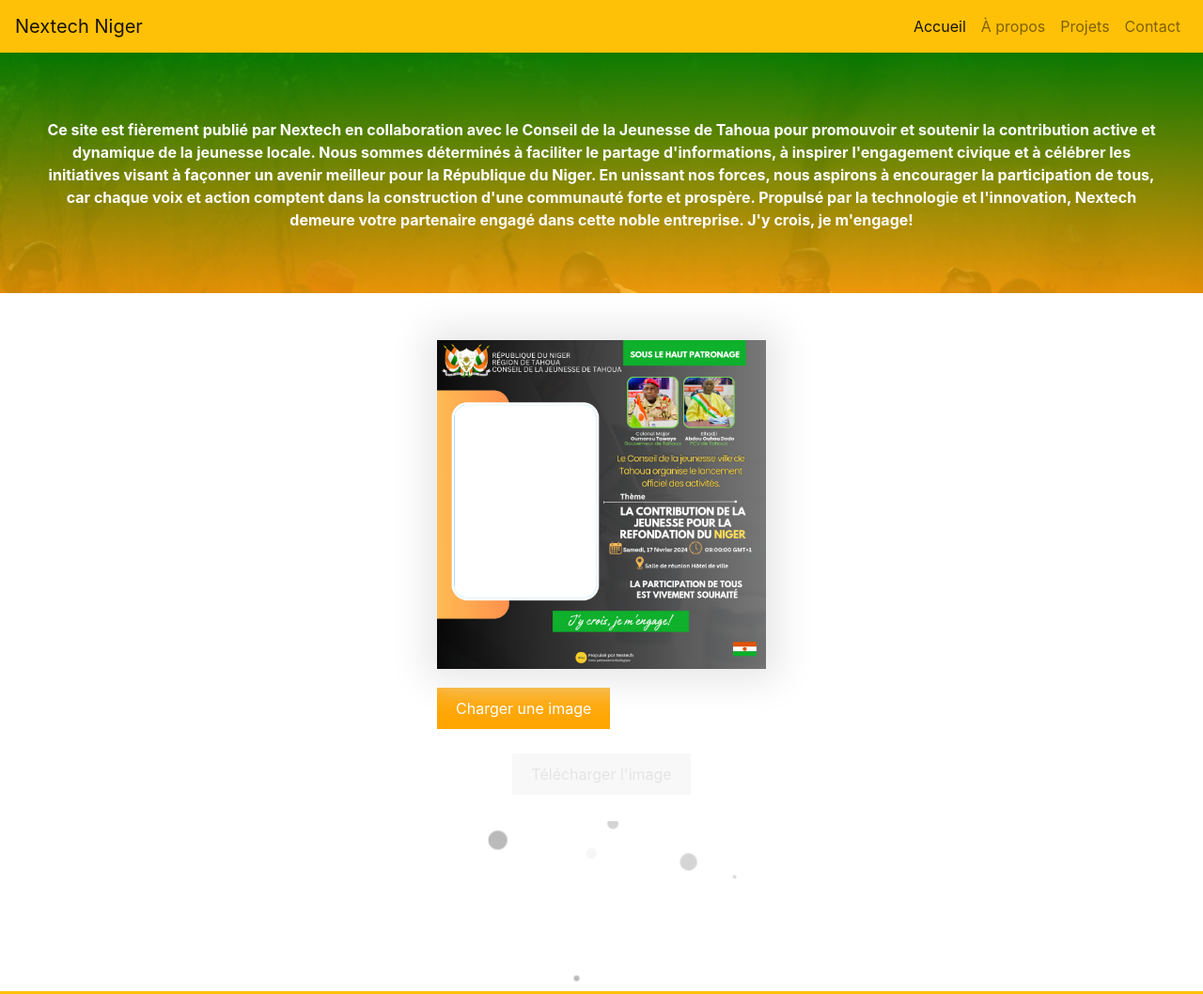
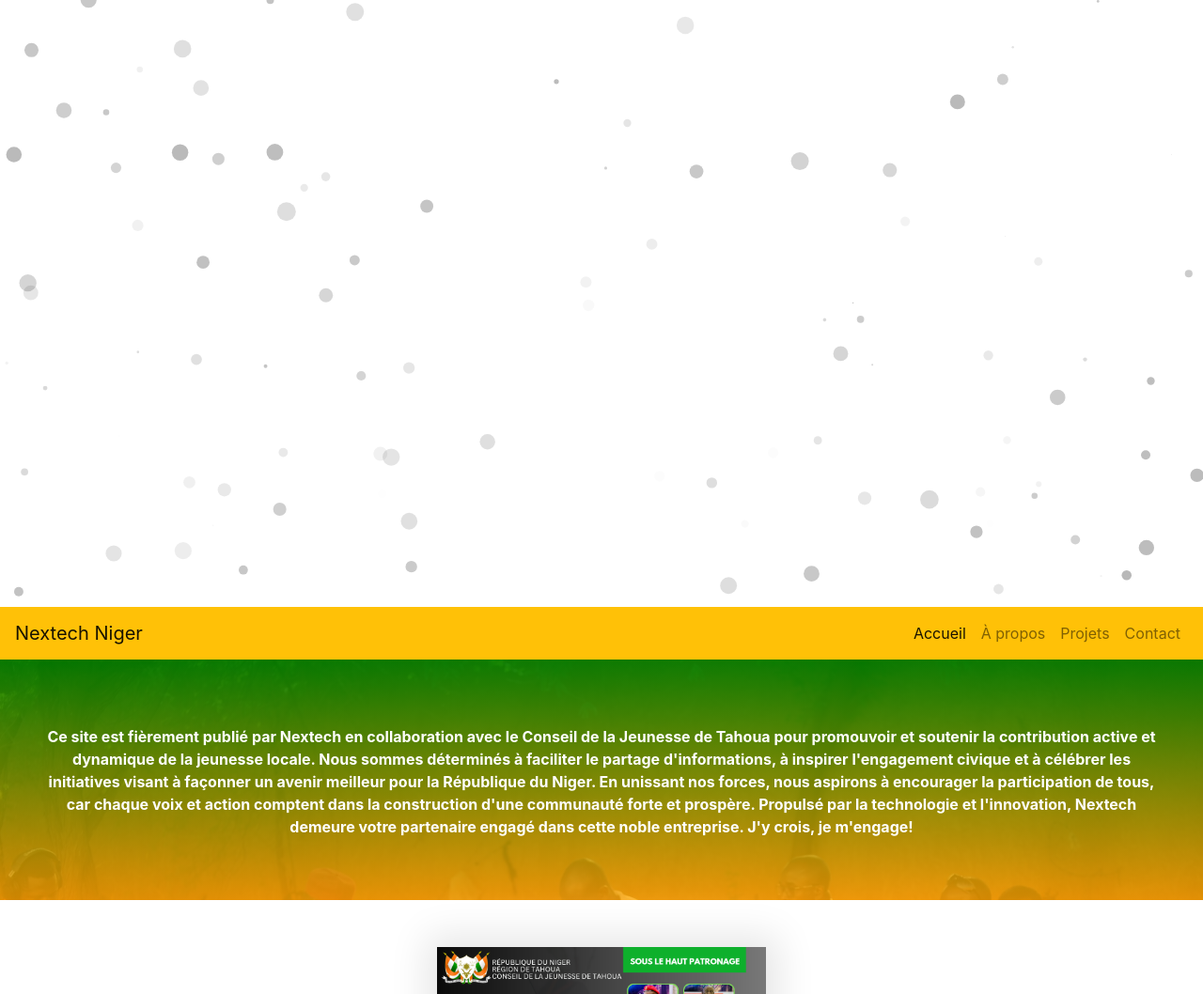
Before and after one commit to rzakniger/photocollage, a website: page index.html in a window 1280 px wide. Shown: the top 1058 px of the page at 94% size. Drawn offline with nearby package versions, Linux system fonts and the light colour scheme; no server answers.

Commit message:
Update index.html

```diff
--- a/index.html
+++ b/index.html
@@ -73,6 +73,7 @@
 </head>
 
 <body>
+    <div id="particles-js"></div>
     <div id="wrapper">
         <!-- Barre de menu -->
         <nav class="navbar navbar-expand-lg navbar-light bg-warning">
@@ -103,7 +104,7 @@
             <div id="header">
                 <p id="welcome-paragraph">Ce site est fièrement publié par Nextech en collaboration avec le Conseil de la Jeunesse de Tahoua pour promouvoir et soutenir la contribution active et dynamique de la jeunesse locale. Nous sommes déterminés à faciliter le partage d'informations, à inspirer l'engagement civique et à célébrer les initiatives visant à façonner un avenir meilleur pour la République du Niger. En unissant nos forces, nous aspirons à encourager la participation de tous, car chaque voix et action comptent dans la construction d'une communauté forte et prospère. Propulsé par la technologie et l'innovation, Nextech demeure votre partenaire engagé dans cette noble entreprise. J'y crois, je m'engage!</p>
             </div>
-            <div id="particles-js">
+
             <canvas id="preview_panel"></canvas>
             <div class="file-input-box">
                 <label for="file-input" class="orange-button">Charger une image</label>
@@ -114,8 +115,6 @@
             <div id="designs" style="display:none;">
                 <img class="design active" src="assets/cover.png" data-design="0">
             </div>
-
-               </div>
         </div>
 
         <!-- Pied de page -->
```
